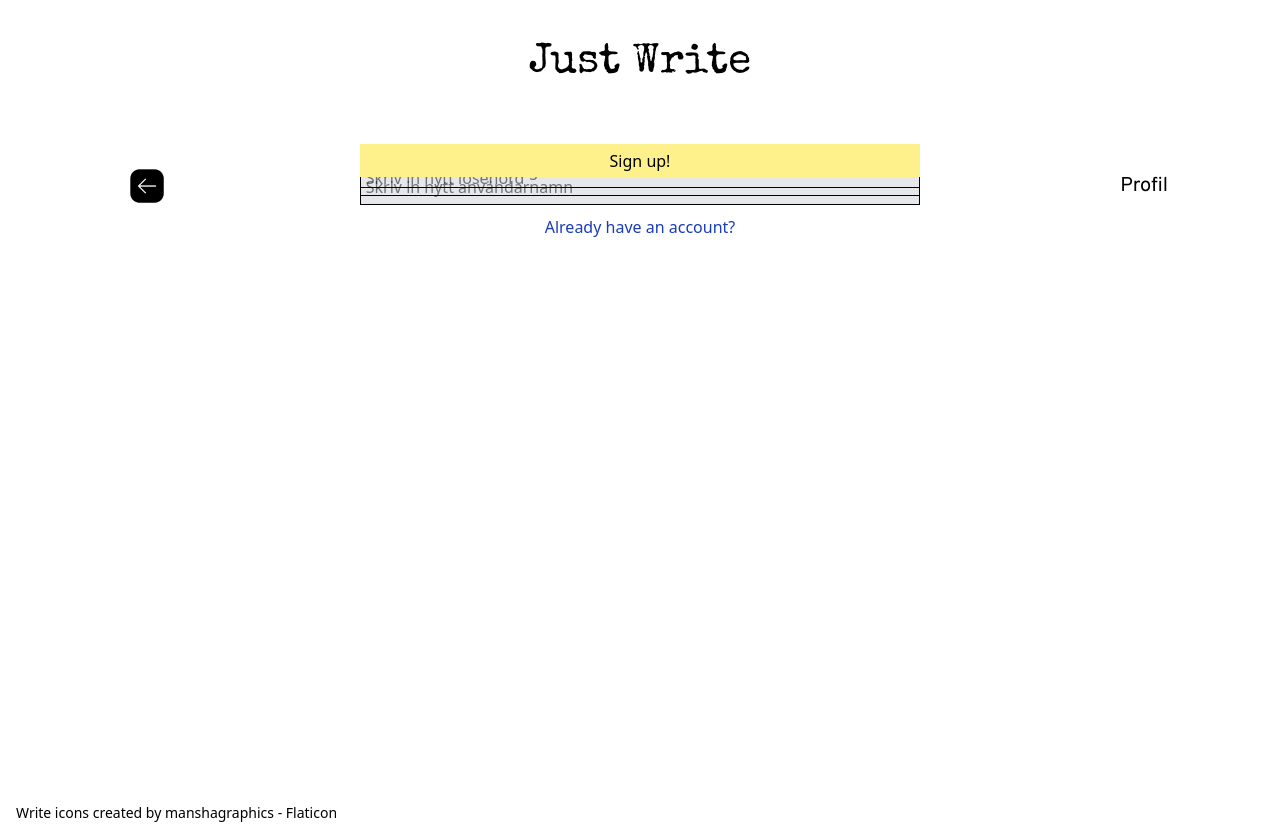
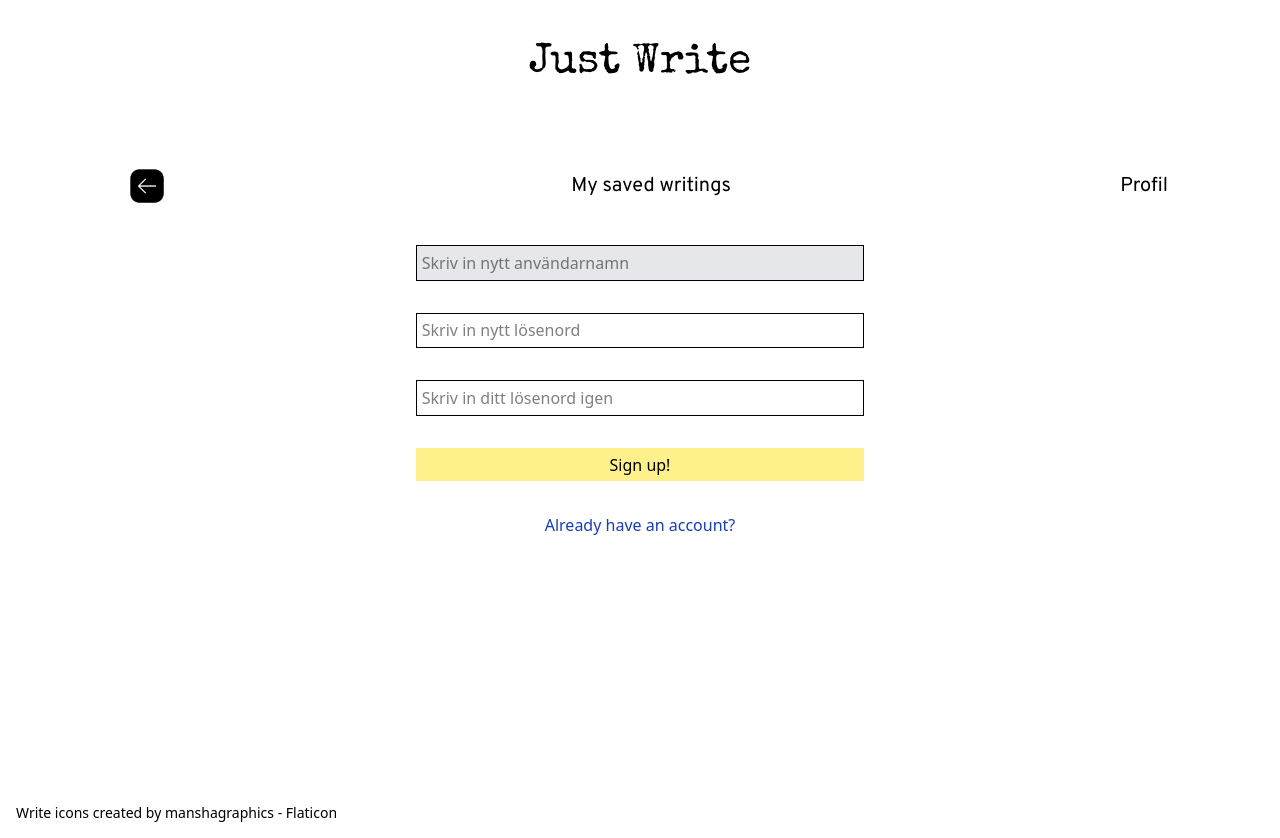
Before and after one commit to ofedchen/just-write, a Vue app: page /login in a window 1280 px wide. Built offline with nearby package versions, Linux system fonts and the light colour scheme.

Commit message:
fixec css on inputfields

```diff
--- a/src/views/LoginView.vue
+++ b/src/views/LoginView.vue
@@ -11,15 +11,15 @@ const logedIn = ref(false);
 const completeInlog = ref("#E2E8F0");
 const completeInlogBoolean = ref(false);
 const borderRedGreen = ref("");
-const borderWidth = ref("");
+const borderWidth = ref("1");
 
 const createAccountFilled = ref(false);
 const createAccountFilledColour = ref("#fef08a");
 
 const createProfile = () => {
   userData.value.push({
-    choosenName: newUsername,
-    choosenPassword: newPasswordSecond,
+    choosenName: newUsername.value,
+    choosenPassword: newPasswordSecond.value,
   });
   profileCreated.value = true;
   console.log(userData.value);
@@ -44,7 +44,7 @@ const loginFunction = () => {
     console.log("Användare är inloggad");
   }
 };
-
+// Logga in del: Kolla så att användarnnamn och lösenord är över 6 tecken
 watch([username, password], ([watchUsername, watchPassword]) => {
   if (watchUsername.length >= 6 && watchPassword.length >= 6) {
     completeInlog.value = "#2d3748";
@@ -55,7 +55,7 @@ watch([username, password], ([watchUsername, watchPassword]) => {
   }
 });
 
-// Kolla så att användarnamn och lösenord är över 6 tecken och att lösenorden är samma.
+// Skapa konto del: Kolla så att användarnamn och lösenord är över 6 tecken och att lösenorden är samma.
 watch(
   [newUsername, newPasswordFirst, newPasswordSecond],
   ([checkUsername, checkPasswordFirst, checkPasswordSecond]) => {
@@ -83,7 +83,7 @@ watch(
       borderWidth.value = "3px";
     } else {
       borderRedGreen.value = "";
-      borderWidth.value = "0px";
+      borderWidth.value = "1px";
     }
   }
 );
@@ -100,7 +100,7 @@ watch(
       name=""
       id=""
       placeholder="Skriv in nytt användarnamn"
-      class="border bg-gray-200 p-[0.3em] w-72 md:w-1/2 mb-8 lg:-mt-19 m-auto"
+      class="border bg-gray-200 p-[0.3em] w-full max-w-md mb-8 space-y-4 m-auto"
       v-model="newUsername"
     />
     <input
@@ -109,7 +109,7 @@ watch(
       id=""
       placeholder="Skriv in nytt lösenord"
       :style="{ borderColor: borderRedGreen, borderWidth: borderWidth }"
-      class="border bg-tellow-400 p-[0.3em] w-72 md:w-1/2 mb-8 lg:-mt-19 m-auto"
+      class="border p-[0.3em] w-full max-w-md mb-8 space-y-4 m-auto"
       v-model="newPasswordFirst"
     />
     <input
@@ -118,14 +118,14 @@ watch(
       id=""
       placeholder="Skriv in ditt lösenord igen"
       :style="{ borderColor: borderRedGreen, borderWidth: borderWidth }"
-      class="border bg-tellow-400 p-[0.3em] w-72 md:w-1/2 mb-8 lg:-mt-19 m-auto"
+      class="border p-[0.3em] w-full max-w-md mb-8 space-y-4 m-auto"
       v-model="newPasswordSecond"
     />
 
     <button
       :disabled="!createAccountFilled"
       :style="{ backgroundColor: createAccountFilledColour }"
-      class="cursor-pointer p-[0.3em] w-72 md:w-1/2 mb-8 lg:-mt-19 m-auto"
+      class="cursor-pointer p-[0.3em] w-full max-w-md mb-8 space-y-4 m-auto"
     >
       Sign up!
     </button>
@@ -148,7 +148,7 @@ watch(
       name=""
       id=""
       placeholder="Användarnamn"
-      class="border border-gray-400 p-[0.3em] w-72 md:w-1/2 mb-8 lg:-mt-19 m-auto"
+      class="border border-gray-400 p-[0.3em] w-full max-w-md mb-8 space-y-4 m-auto"
       v-model="username"
     />
     <input
@@ -156,18 +156,18 @@ watch(
       name=""
       id=""
       placeholder="Lösenord"
-      class="border border-gray-400 p-[0.3em] w-72 md:w-1/2 mb-8 lg:-mt-19 m-auto"
+      class="border border-gray-400 p-[0.3em] w-full max-w-md mb-8 space-y-4 m-auto"
       v-model="password"
     />
     <button
-      class="p-[0.3em] w-72 md:w-1/2 mb-8 lg:-mt-19 m-auto"
+      class="p-[0.3em] w-full max-w-md mb-8 space-y-4 m-auto"
       :disabled="!completeInlogBoolean"
       :style="{ backgroundColor: completeInlog }"
       v-if="!logedIn"
     >
       Sign in</button
     ><button
-      class="bg-green-800 p-[0.3em] w-72 md:w-1/2 mb-8 lg:-mt-19 m-auto"
+      class="bg-green-800 p-[0.3em] w-full max-w-md mb-8 space-y-4 m-auto"
       v-if="logedIn"
     >
       Logged in
```
